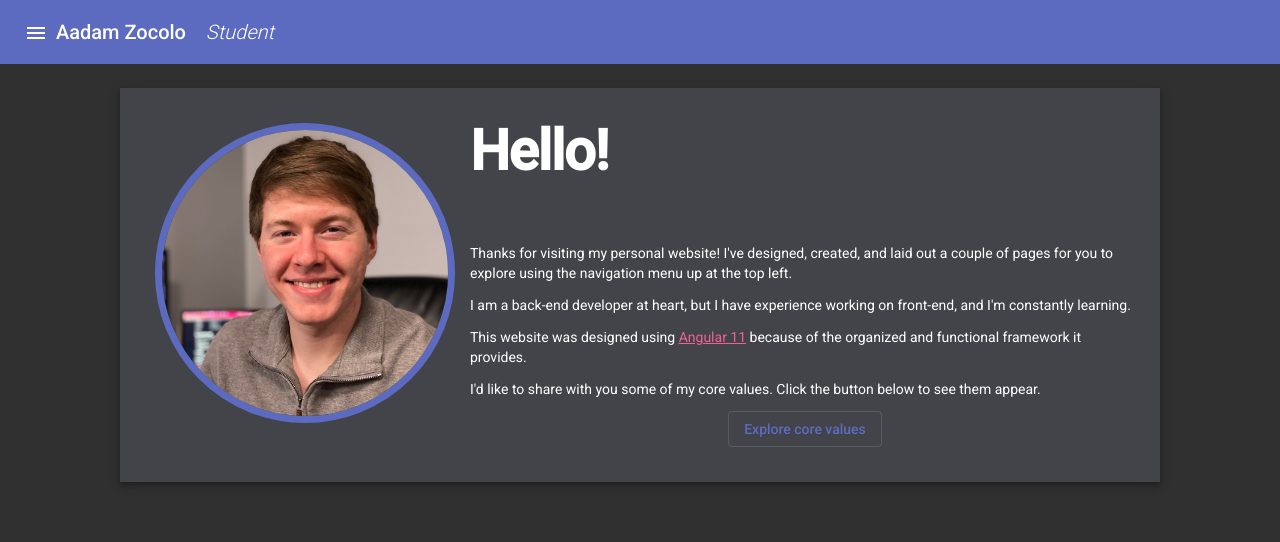
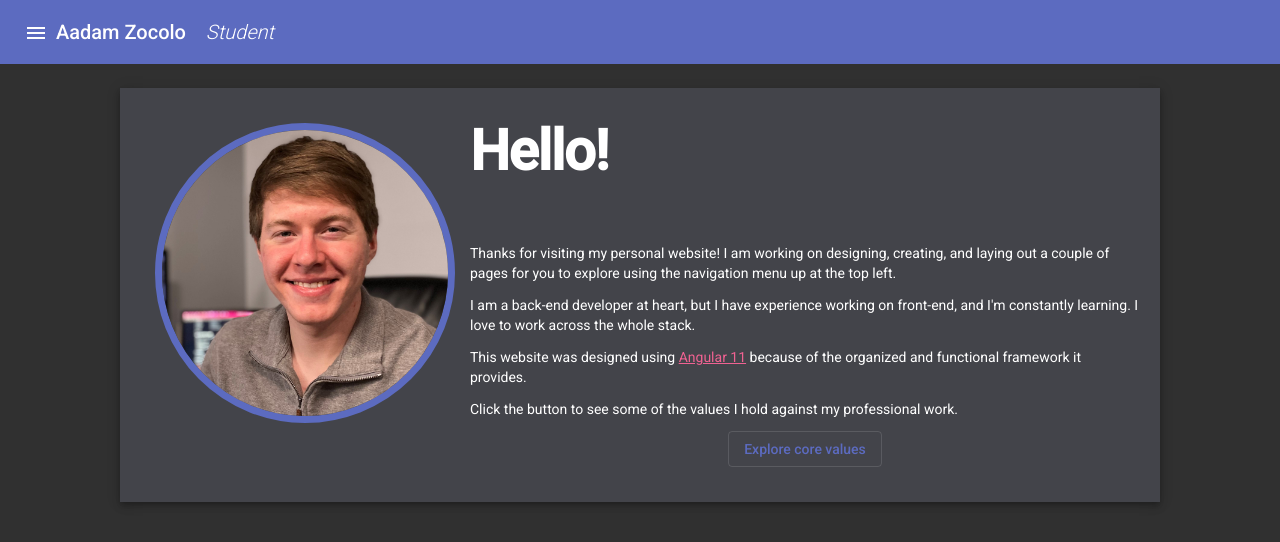
Before and after one commit to AadamZ5/AadamZ5.github.io, an Angular app: page / in a window 1280 px wide. Shown: the top 542 px of the page. Built offline with nearby package versions, Linux system fonts and the light colour scheme.

Commit message:
Small tweaks

```diff
--- a/src/app/about/about.component.html
+++ b/src/app/about/about.component.html
@@ -1,6 +1,6 @@
 <div class="about-root">
     <div class="about-header">
-        <p>What about it?</p>
+        <p><em>More soon...</em></p>
     </div>
     <div class="about-content">
 
--- a/src/app/home/home.component.html
+++ b/src/app/home/home.component.html
@@ -10,12 +10,12 @@
             </div>
             <div class="home-header">
                 <div class="htitle">
-                    <h1 class="mat-display-3"><b>Hello!</b></h1>
+                    <h1 class="mat-display-3" [style.margin.bottom]="this.is_tiny() ? 16 : 64"><b>Hello!</b></h1>
                 </div>
                 <div class="hcontent">
-                    <p>Thanks for visiting my personal website! I've designed, created, and laid out a couple of pages for you to explore using the navigation menu up at the top left. </p>
+                    <p>Thanks for visiting my personal website! I am working on designing, creating, and laying out a couple of pages for you to explore using the navigation menu up at the top left. </p>
                     <p>
-                        I am a back-end developer at heart, but I have experience working on front-end, and I'm constantly learning.
+                        I am a back-end developer at heart, but I have experience working on front-end, and I'm constantly learning. I love to work across the whole stack.
                     </p>
                     <p>
                         This website was designed using <a href="https://angular.io/">Angular 11</a> because of the organized and
@@ -23,7 +23,7 @@
                     </p>
 
                     <div *ngIf="!show_cards">
-                        <p>I'd like to share with you some of my core values. Click the button below to see them appear.</p>
+                        <p>Click the button to see some of the values I hold against my professional work.</p>
                         <div class="home-header-button">
                             <button mat-stroked-button color="primary" (click)="show_cards = true;">Explore core values</button>
                         </div>
--- a/src/app/home/home.component.scss
+++ b/src/app/home/home.component.scss
@@ -40,6 +40,7 @@
 }
 
 .home-backing{
+    z-index: 2;
     margin: auto;
     background-color: #43444a;
     padding: 20px;
@@ -52,6 +53,7 @@
 }
 
 .card-container{
+    z-index: 1;
     margin: 6vh auto;
     width: fit-content;
     max-width: 1500px;
--- a/src/app/home/home.component.ts
+++ b/src/app/home/home.component.ts
@@ -1,6 +1,7 @@
 import { Component, OnInit } from '@angular/core';
 import { trigger, state, style, animate, transition } from "@angular/animations";
 import { Router } from '@angular/router';
+import { BreakpointObserver } from '@angular/cdk/layout';
 
 interface Action{
   label?: string,
@@ -68,7 +69,7 @@ export class HomeComponent implements OnInit {
     },
     {
       title: "Efficiency",
-      text: `Efficiency is important. If there is a more elegant, more meaningful way to get something done, it should be done.`
+      text: `Efficiency of the working solution is important. If there is a more elegant, more meaningful way to execute a solution, it should be done.`
     },
     {
       title: "Integrity",
@@ -101,11 +102,15 @@ export class HomeComponent implements OnInit {
     }
   ];
 
-  constructor(private router: Router) {
+  constructor(private router: Router, private bpo: BreakpointObserver) {
 
   }
 
   ngOnInit(): void {
   }
 
+  is_tiny(){
+    return this.bpo.isMatched('(max-width: 599px)');
+  }
+
 }
```
